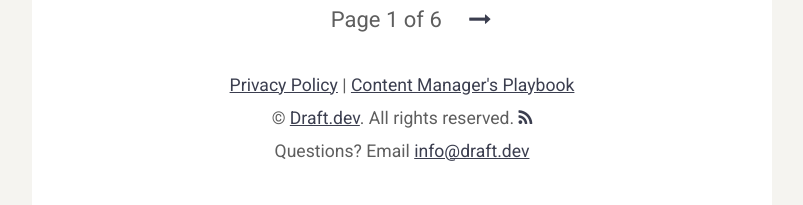
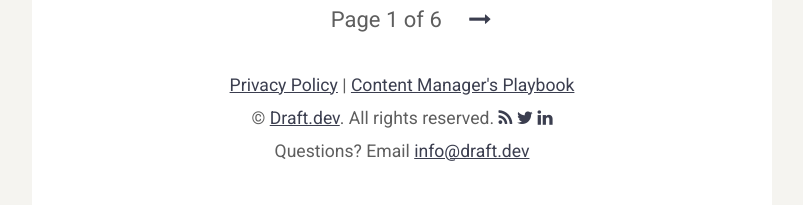
Before and after one commit to karllhughes/learn, a Jekyll site: the page built from index.html, in a window 1280 px wide. Shown: the part 3361-3566 px from the top of the page, without its empty margins (238-1041 px from the left). Built offline with Jekyll 4.4.1, drawn with Linux system fonts in a browser that asks for light colours; a script that is not in the unit is left out; the list of posts is cut into pages by our own code.

Commit message:
Adding social icons

```diff
--- a/_layouts/main.html
+++ b/_layouts/main.html
@@ -12,6 +12,8 @@
   <p>
     &copy; <a href="https://draft.dev">Draft.dev</a>. All rights reserved.
     <a href="{{site.baseurl}}{{ site.social-rss }}" title="RSS Feed"><i class="fa fa-rss" aria-hidden="true"></i></a>
+    <a href="https://twitter.com/draftdev"><i class="fa fa-twitter" aria-hidden="true"></i></a>
+    <a href="https://www.linkedin.com/company/draft-dev/"><i class="fa fa-linkedin" aria-hidden="true"></i></a>
   </p>
   <p>
     Questions? Email <a href="mailto:info@draft.dev">info@draft.dev</a>
```
